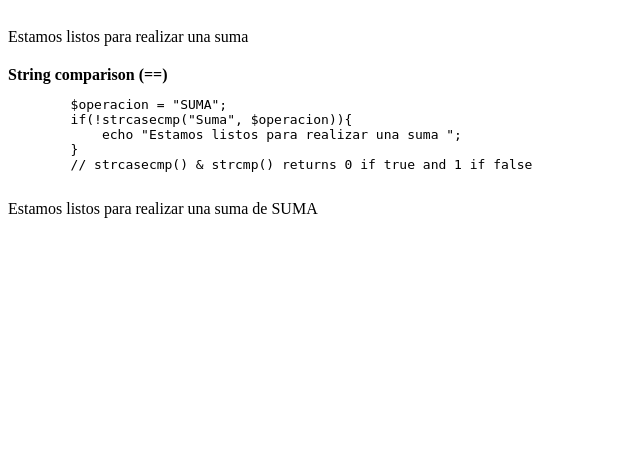
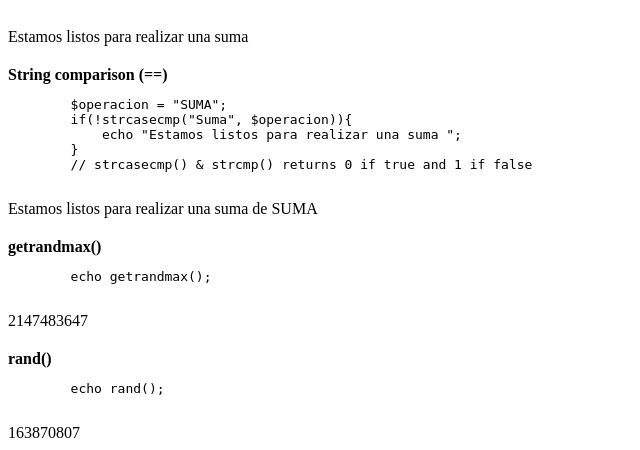
Before and after one commit to soyReynald/adv-php, a PHP site: page / in a window 1280 px wide. Shown: the part 716-1166 px from the top of the page, without its empty margins (0-640 px from the left). Before the commit the page ends 934 px from the top, so only its background shows below. Run offline with PHP 8.4, Linux system fonts and the light colour scheme.

Commit message:
rand() y getrandmax()

```diff
--- a/index.php
+++ b/index.php
@@ -92,5 +92,26 @@
         }
     ?>
 </div>
+<div class="code-block">
+    <span>getrandmax()</span>
+    <pre>
+        echo getrandmax();
+    </pre>
+    <?php
+        echo getrandmax(); // Devuelve el valor maximo que puede generar la llamada a rand()
+    ?>
+</div>
+<div class="code-block">
+    <span>rand()</span>
+    <pre>
+        echo rand();
+    </pre>
+    <?php
+        echo rand();
+        // Devuelve un valor aleatorio
+        // a esta funcion se le puede pasar dos parametros: min y max => rand(min, max)
+        // rand(0,10) // devolveria un valor aleatorio entre 0 y 10
+    ?>
+</div>
 </body>
 </html>
--- /dev/null
+++ b/old/exercises/rand.php
@@ -0,0 +1,3 @@
+<?php
+    echo getrandmax();
+?>
```
